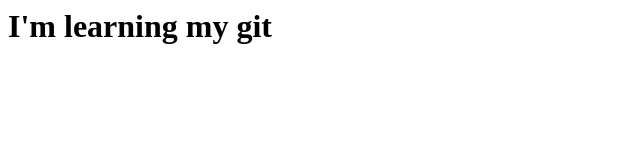
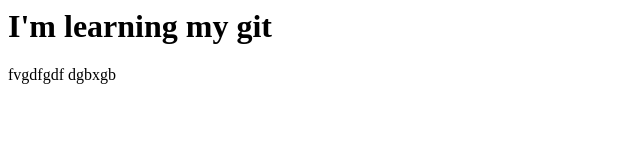
Before and after one commit to Nastya140895/site, a plain HTML site: page index.html in a window 1280 px wide. Shown: the whole page, without its empty margins (0-640 px from the left). Drawn offline with Linux system fonts and the light colour scheme.

Commit message:
second commit

```diff
--- /dev/null
+++ b/index.css
@@ -0,0 +1,3 @@
+.red{
+color: brown;
+}
--- a/index.html
+++ b/index.html
@@ -7,6 +7,14 @@
 
 <body>
     <h1>I'm learning my git</h1>
+
+
+    <div class="red">
+
+fvgdfgdf dgbxgb
+
+
+    </div>
 </body>
 
 
```
